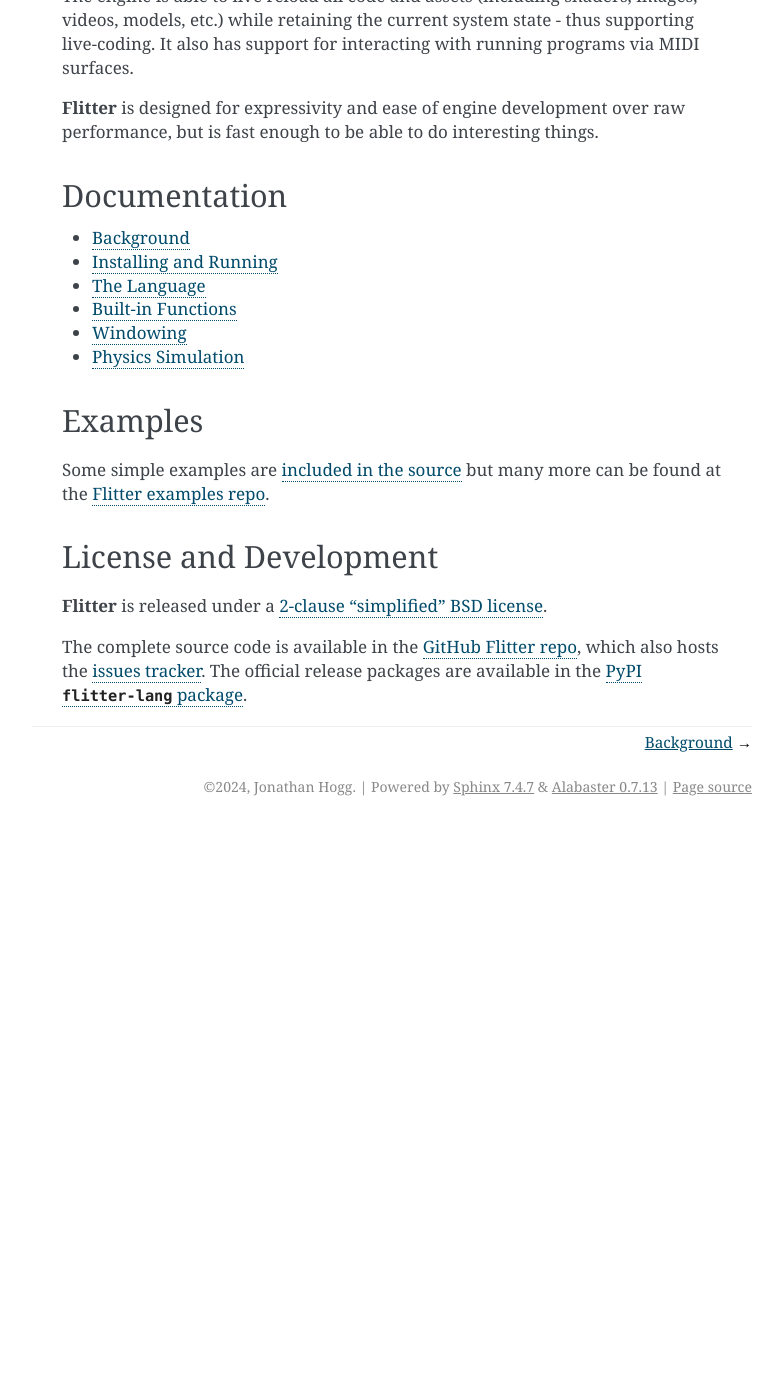
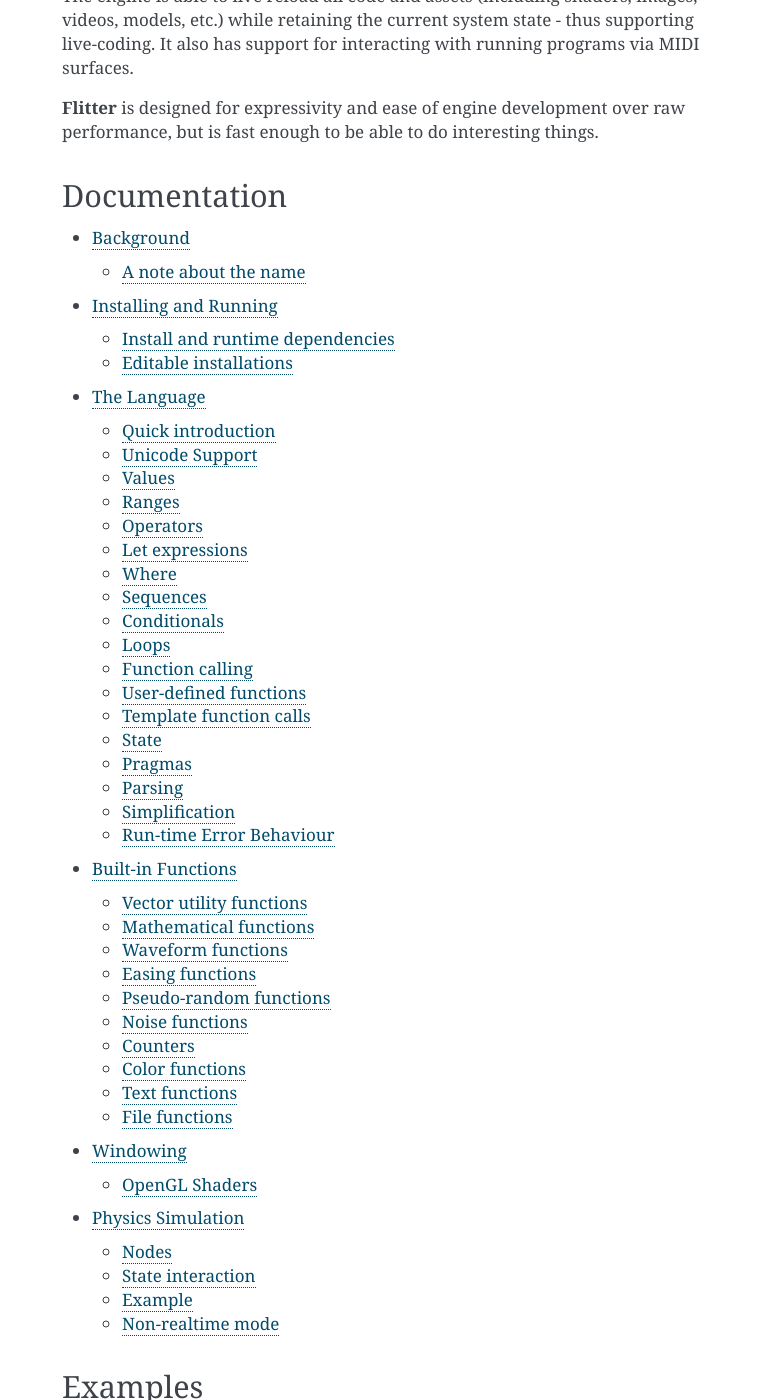
Before and after one commit to jonathanhogg/flitter, a Sphinx documentation site: the page built from docs/index.md, in a window 1280 px wide and 1400 px high, scrolled down 611 px. Shown: the whole window, without its empty margins (358-1141 px from the left). Built offline with Sphinx 7.4.7, drawn with Linux system fonts in a browser that asks for light colours; before the commit the page ends 1437 px from its top, so only the background shows below that; some of the changed lines change nothing that is shown.

Commit message:
Improvements to language docs; expand TOC a level

````diff
--- a/docs/index.md
+++ b/docs/index.md
@@ -20,7 +20,7 @@
 ## Documentation
 
 ```{toctree}
-:maxdepth: 1
+:maxdepth: 2
 background.md
 install.md
 language.md
--- a/docs/language.md
+++ b/docs/language.md
@@ -86,6 +86,19 @@
 - `realtime` - a `true`/`false` value indicating whether the engine is running
     in realtime mode (the default) or not (with the `--lockstep` option)
 
+## Unicode Support
+
+All **Flitter** source files must be UTF-8 encoded. All names, including
+[symbols](#symbols) and [node](#nodes) kinds and attributes, must begin with a
+Unicode alphabetic character or an underscore and then may contain any number
+and combination of underscores and Unicode alphanumeric characters. Therefore
+names may contain the full range of non-Latin characters including diacritics.
+
+All **Flitter** language keywords and supported render nodes and attributes use
+only Latin characters and are generally English words or abbreviations (using US
+spelling). Therefore, **Flitter** programs can be written using only ASCII
+characters, but feel free to use hieroglyphs if you wish.
+
 ## Values
 
 All values are vectors of either floating point numbers, Unicode strings, nodes
@@ -148,12 +161,12 @@
 
 ### Unicode Strings
 
-All **Flitter** source code files are assumed to be UTF-8 encoded and Unicode
-symbols are permitted in all string values. In-line strings may be denoted with
-single `'` or double `"` straight quotes. Strings may be broken across multiple
-lines by enclosing them in triple-single (`'''`) or triple-double (`"""`)
-quotes. The usual range of backslash escape sequences are supported within
-strings, including Unicode hexadecimal characters with `\u`.
+All **Flitter** source code files must be UTF-8 encoded and all Unicode
+characters are permitted in string values. In-line strings may be denoted with
+straight single (`'`) or double (`"`) quotes. Strings may be broken across
+multiple lines by enclosing them in triple-single (`'''`) or triple-double
+(`"""`) quotes. The usual range of backslash escape sequences are supported
+within strings, including Unicode hexadecimal escapes with `\u`.
 
 Anywhere in the rendering engine where strings values are expected, vectors will
 be converted into a single string value. This will be done by concatenating each
@@ -161,8 +174,9 @@
 Numeric values will be converted into their "general" representation (integer
 numbers will not have a decimal component, very large numbers will use `e`
 notation) with a maximum of 9 decimal places. Functions will be converted into
-their function name. Nodes will be converted into their "kind" name without
-the `!` node literal character, tags, attributes or children.
+the function name. Nodes will be converted into their kind, without the node
+literal exclamation character `!`, tags, attributes or children. Symbols will be
+converted into their name, without the `:` character.
 
 ### Symbols
 
@@ -198,7 +212,7 @@
 problems unless that number is converted into a string – in which case, the
 number will become the symbol name.
 
-## Nodes
+### Nodes
 
 The purpose of any **Flitter** program is to construct a render tree.
 Individual literal nodes are represented by an exclamation mark followed by
@@ -248,7 +262,7 @@
 Running this program as-is will result in a red window with the title "Hello
 world!".
 
-### Vector node operations
+#### Vector node operations
 
 As nodes are values, and thus vectors, tag unary-postfix operations and
 attribute-set binary operations are able to operate on a vector of nodes
@@ -262,7 +276,7 @@
     ((!line_to point=x;y) for x;y in points) #segment
 ```
 
-is a strange, but perfectly legal, way of doing the equivalent (and more
+This is a strange, but perfectly legal, way of doing the equivalent (and more
 readable):
 
 ```flitter
@@ -731,30 +745,89 @@
 the engine (default is 60 or the value specified with the `--fps` command-line
 option).
 
-## Partial-evaluation
+## Parsing
+
+**Flitter** uses an LALR(1) parser with a contextual lexer. This means that, in
+general, there are *no reserved keywords*. The following is perfectly legal
+code that will parse and run:
+
+```flitter
+let let=..10
+
+for in in let
+    !let in=in
+```
+
+This is convenient in allowing things like `from` to be used as a keyword in an
+`import` `from` expression and also as an attribute name in a `!distance from=`
+physics node. However, it would be best not to rely on this flexibility too
+much as it will fail in many contexts. For instance, this very similar code to
+the above will not parse:
+
+```flitter
+let let=..10
+
+for in in let
+    !let for=in
+```
+
+This is because `for` cannot be used as an attribute name here as it is also
+a valid parser match at this point for the `for` keyword of an in-line `for`
+expression.
+
+## Simplification
 
 When a source file is loaded it is parsed into an abstract syntax tree and then
-that is *partially-evaluated*. This attempts to evaluate all static expressions.
-The partial-evaluator is quite sophisticated and is able to construct static
-parts of node trees, unroll loops with constant source vectors, evaluate
-conditionals with constant tests, call functions with constant arguments
-(including creating pseudo-random streams), inline functions that contain only
-local names, replace `let` names with literal values, evaluate mathematical
-expressions (including some rearranging where necessary to achieve this) and
-generally reduces as much of the evaluation tree as possible to constant values.
+that is *partially-evaluated* by the simplifier. This attempts to evaluate all
+static expressions. The simplifier is quite sophisticated and is able to
+construct static parts of node trees, unroll loops with constant source vectors,
+evaluate conditionals with constant tests, call functions with constant
+arguments (including creating pseudo-random streams), inline functions that
+contain only local names, replace `let` names with literal values, evaluate
+mathematical expressions (including some rearranging where necessary to achieve
+this) and generally reduces as much of the expression tree as possible to
+constant values.
 
-Unbound names (which includes all of the globals listed above, like `beat`) are
-always dynamic, as will then obviously be any expressions that include these.
+Known global names (like `beat`) are always dynamic and so generally any
+expressions that include these will be dynamic. However, unbound names are
+interpreted as null values, therefore the simplifier will simply replace these
+with static `null`s, issuing a warning as it does so. It is sometimes useful to
+leave unbound names in a program in order to allow behaviour to be switched at
+run-time using the `--define NAME=value` command-line option. As the simplifier
+is able to follow these null values through conditionals, it will not affect
+performance and such uses can be considered similar to `#if` preprocessor
+instructions in other languages.
 
-After partial-evaluation has simplified the tree (and note that thanks to loop
-unrolling, "simpler" doesn't necessarily mean "smaller"), the tree is compiled
-into instructions for a stack-based virtual machine. These instructions are
-interpreted to run the program.
+After the simplifier has partially-evaluated the tree (and note that thanks to
+loop unrolling, "simpler" doesn't necessarily mean "smaller"), the tree is
+compiled into instructions for a stack-based virtual machine. These instructions
+are interpreted to run the program.
 
-The partial-evaluator and compiler can run again incorporating the state if
-that has been stable for a period of time (configurable with the `--evalstate`
-command-line option). If the state then changes (i.e., a pad or encoder is
-touched) the engine will return to the original compiled program. Counters
-update the state whenever their speed changes, and so doing this continously
-will defeat state-based partial-evaluation. The physics engine updates state on
-every iteration and so does the same.
+The simplifier and compiler can run again incorporating state if that has been
+stable for a period of time (configurable with the `--evalstate` command-line
+option). If the state then changes (i.e., a pad or encoder is touched) the
+engine will return to the original compiled program.
+[Counters](functions.md#counters) update the state whenever their rate changes,
+and so doing this often will defeat state-based partial-evaluation. The physics
+engine updates state on every iteration and so does the same.
+
+## Run-time Error Behaviour
+
+**Flitter** is designed for live performance and so makes every attempt to
+charge on in the presence of errors. Most erroneous behaviour is simply silently
+ignored – such as numerical operations on non-numerical values resulting in
+`null`s. Some erroneous behaviour will log warnings or errors – such as using
+an unbound name or calling a built-in function with an incorrect number of
+arguments – before also evaluating to `null`.
+
+If a live code change makes a program un-parseable then the engine will log a
+parser error and continue executing the previously loaded version of the file.
+Unfortunately, this does not hold for GLSL shader code, which resolves to
+strings that are parsed and compiled on-the-fly and so parse/compile errors in
+this will cause the runtime to ignore the code completely. This will cause
+`!shader` nodes to fall-back to their default pass-through behaviour and
+models contained in a `!canvas3d` group with a custom shader will stop being
+rendered.
+
+It is generally a good idea to keep the console log from **Flitter** visible
+when making live changes to be able to spot errors if they come up.
````
